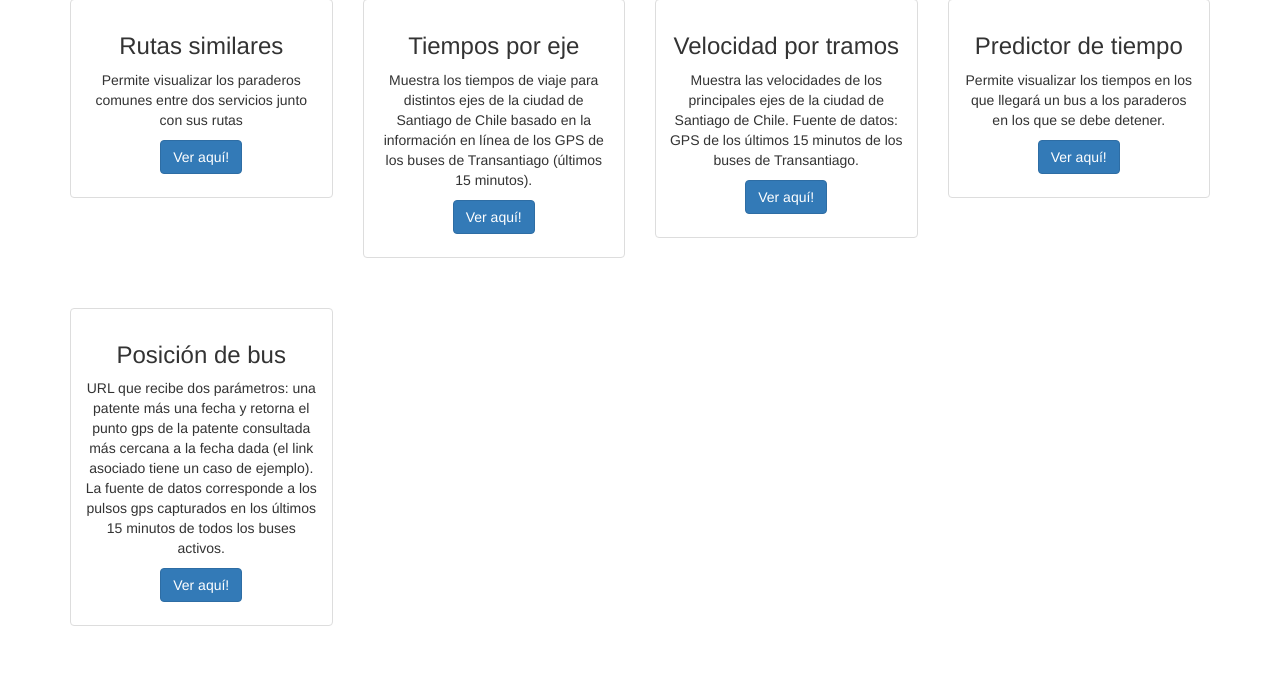
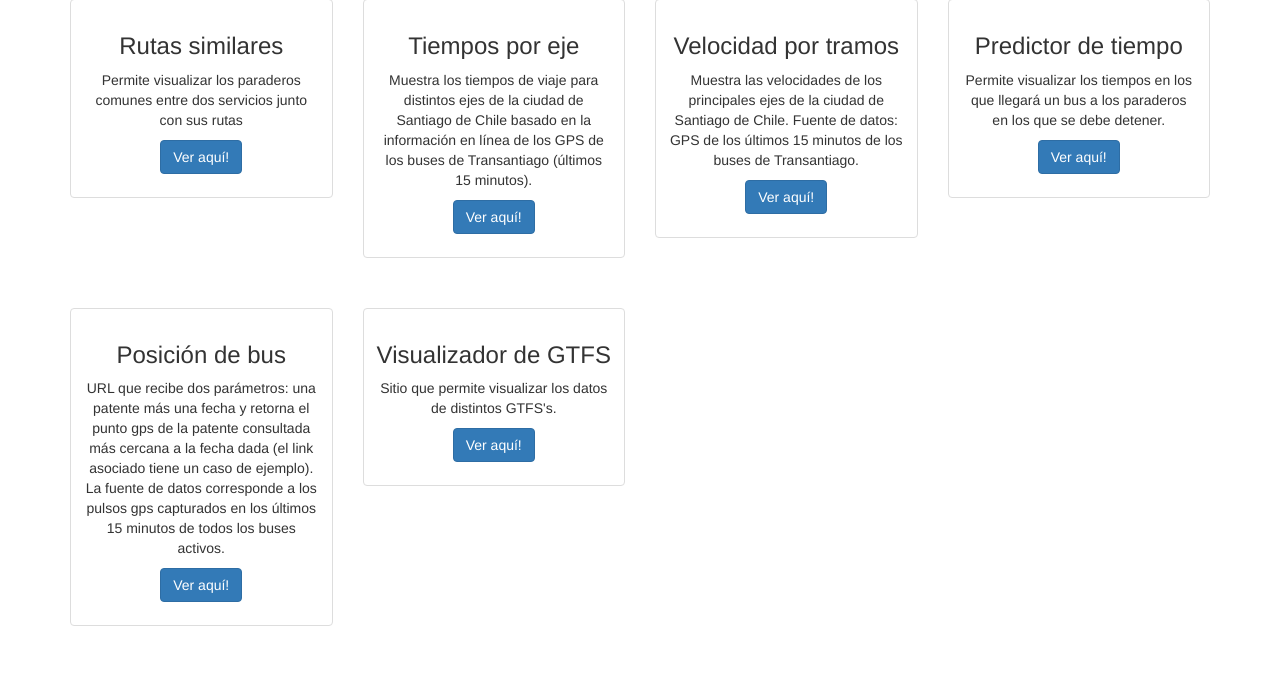
Before and after one commit to SmartcitySantiagoChile/onlineGPS, a Django app: page / in a window 1280 px wide. Shown: the part 913-1598 px from the top of the page. Run offline with Django 3.2, Linux system fonts and the light colour scheme; some libraries are stand-ins or nearby versions.

Commit message:
added link to gtfs visualizer

```diff
--- a/templates/index.html
+++ b/templates/index.html
@@ -191,6 +191,17 @@
 		</div>
 	    </div>
 	</div>
+
+        <div class="col-md-3 col-sm-6 hero-feature">
+            <div class="thumbnail">
+                <div class="caption">
+                    <h3>Visualizador de GTFS</h3>
+		    <p>Sitio que permite visualizar los datos de distintos GTFS's.</p>
+		    <p><a href="http://107.170.198.189/feed/" class="btn btn-primary">Ver aquí!</a></p>
+		</div>
+	    </div>
+	</div>
+
     </div>
     <!-- /.row -->
 
```
